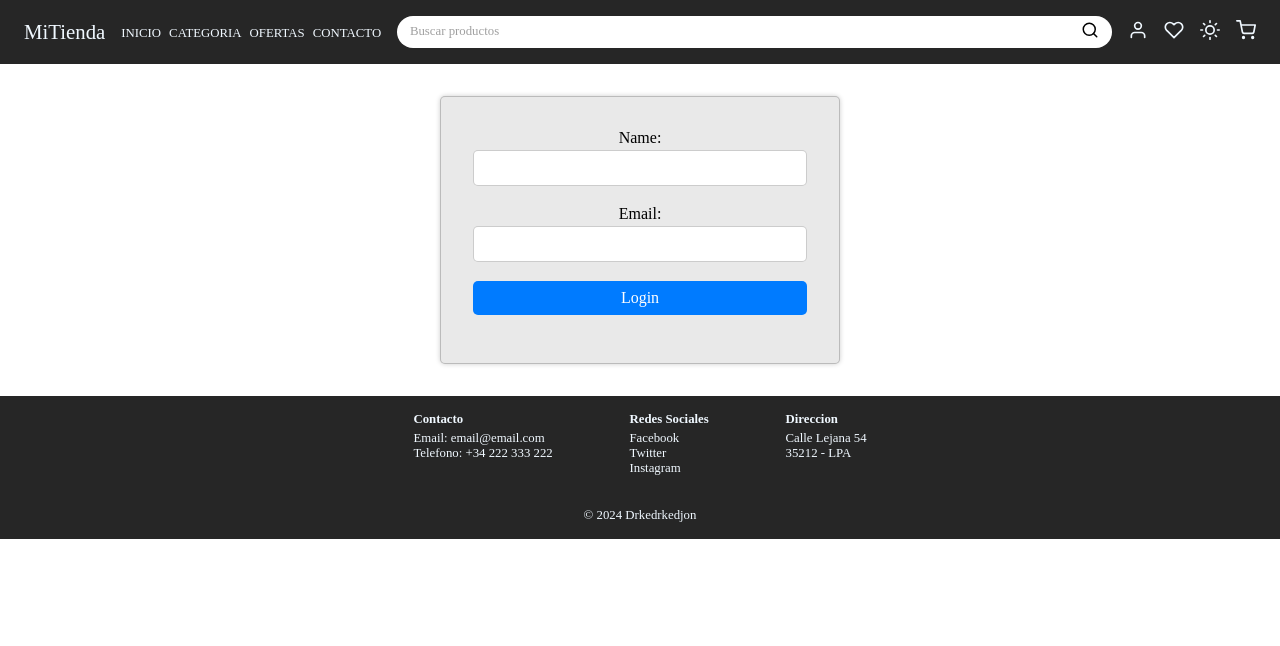
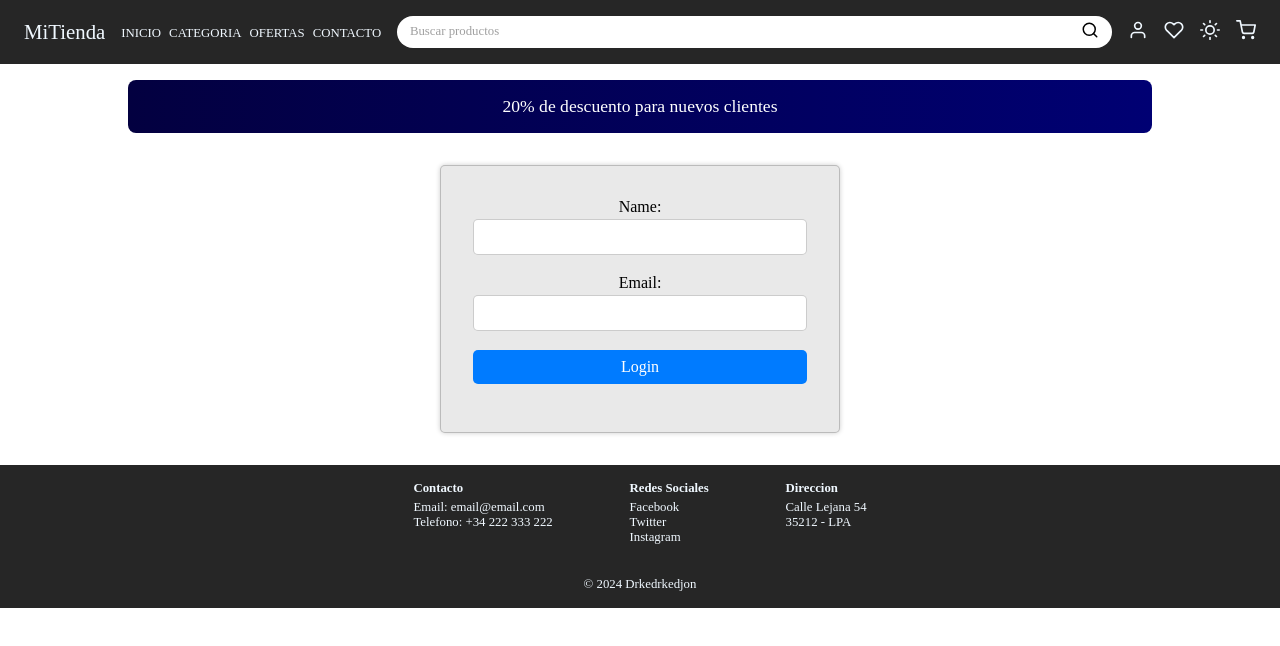
Before and after one commit to drkedrkedjon/e-comerce-react-redux, a React (Vite) app in the folder lab1/: page /login in a window 1280 px wide. Shown: the top 646 px of the page. Built offline with nearby package versions, Linux system fonts and the light colour scheme.

Commit message:
Working on form validation in login logic

```diff
--- a/lab1/src/components/content/ProductCard.jsx
+++ b/lab1/src/components/content/ProductCard.jsx
@@ -25,12 +25,14 @@ export default function ProductCard({ product }) {
         <p className="card-desc">{product.description}</p>
         <p className="card-price">{product.price}€</p>
       </div>
+      {user.isLogged && (
         <button
           onClick={handleAddToCart}
           className="card-btn"
         >
           Add to Cart
         </button>
+      )}
     </div>
   );
 }
--- a/lab1/src/components/header/Header.css
+++ b/lab1/src/components/header/Header.css
@@ -14,7 +14,7 @@
   background-color: #f0f0f0;
   color: #262626;
 }
-.header-container > h1 {
+.header-title {
   font-size: 1.3rem;
   cursor: pointer;
 }
--- a/lab1/src/components/header/Header.jsx
+++ b/lab1/src/components/header/Header.jsx
@@ -5,6 +5,7 @@ import HeaderAccountMenu from "./HeaderAccountMenu";
 import { Search } from "react-feather";
 import "./Header.css";
 import { UserContext } from "../../contextos/UserContext";
+import { Link } from "react-router-dom";
 
 export default function Header() {
   const [formValue, setFormValue] = useState("");
@@ -22,7 +23,9 @@ export default function Header() {
     <header
       className={`header-container ${user.isDarkMode ? "dark-mode" : "light-mode"}`}
     >
-      <h1>MiTienda</h1>
+      <Link to="/">
+        <h1 className="header-title">MiTienda</h1>
+      </Link>
       <HeaderMenu />
       <form onSubmit={handleSubmit}>
         <input
--- a/lab1/src/components/header/HeaderAccountMenu.jsx
+++ b/lab1/src/components/header/HeaderAccountMenu.jsx
@@ -3,6 +3,7 @@ import { ShoppingCart, Heart, User, Moon, Sun } from "react-feather";
 import "./HeaderAccountMenu.css";
 import { useContext } from "react";
 import { UserContext } from "../../contextos/UserContext";
+import { Link } from "react-router-dom";
 
 export default function HeaderAccountMenu() {
   const { user, setUser } = useContext(UserContext);
@@ -14,7 +15,9 @@ export default function HeaderAccountMenu() {
   return (
     <ul className="account-ul">
       <li>
-        <User size={20} />
+        <Link to="/login">
+          <User size={20} />
+        </Link>
       </li>
       <li>
         <Heart size={20} />
@@ -23,7 +26,9 @@ export default function HeaderAccountMenu() {
         {user.isDarkMode ? <Sun size={20} /> : <Moon size={20} />}
       </li>
       <li className="notificacion-bubble-container">
-        <ShoppingCart size={20} />
+        <Link to="/cart">
+          <ShoppingCart size={20} />
+        </Link>
 
         {user.shoppingCartItems.length !== 0 && (
           <span className="notification-bubble">
--- a/lab1/src/components/layout/Layout.jsx
+++ b/lab1/src/components/layout/Layout.jsx
@@ -2,11 +2,13 @@
 import { Outlet } from "react-router-dom";
 import Footer from "../footer/Footer";
 import Header from "../header/Header";
+import Promotion from "../promotion/Promotion";
 
 export default function Layout() {
   return (
     <>
       <Header />
+      <Promotion />
       <Outlet />
       <Footer />
     </>
--- a/lab1/src/components/login/LoginForm.jsx
+++ b/lab1/src/components/login/LoginForm.jsx
@@ -7,8 +7,19 @@ export default function LoginForm() {
   const { user, setUser } = useContext(UserContext);
   const { form, setName, setEmail, reset } = useForm();
 
-  function handleLogin(e) {
+  function handleSubmit(e) {
     e.preventDefault();
+
+    if (user.isLogged) {
+      setUser({
+        ...user,
+        isLogged: false,
+      });
+    } else if (!user.isLogged) {
+      if (!form.name || !form.email) {
+        alert("Please, fill all fields");
+        return;
+      }
       setUser({
         ...user,
         ...form,
@@ -16,16 +27,15 @@ export default function LoginForm() {
       });
       reset();
     }
-  function handleLogoff(e) {
-    e.preventDefault();
-    setUser({
-      ...user,
-      isLogged: false,
-    });
   }
 
   return (
-    <form className="login-form">
+    <form
+      onSubmit={handleSubmit}
+      className="login-form"
+    >
+      {!user.isLogged && (
+        <>
           <label htmlFor="name">Name:</label>
           <input
             type="text"
@@ -37,16 +47,16 @@ export default function LoginForm() {
           <label htmlFor="email">Email:</label>
           <input
             type="email"
+            required={true}
             id="email"
             name="email"
             value={form.email}
             onChange={(e) => setEmail(e.target.value)}
           />
-      {user.isLogged ? (
-        <button onClick={handleLogoff}>Logoff</button>
-      ) : (
-        <button onClick={handleLogin}>Login</button>
+        </>
       )}
+
+      {user.isLogged ? <button>Logoff</button> : <button>Login</button>}
       {user.isLogged && <p>{`${user.name}, do you want to end session?`}</p>}
     </form>
   );
--- a/lab1/src/components/content/Promotion.jsx
+++ b/lab1/src/components/promotion/Promotion.jsx
@@ -1,19 +1,17 @@
 import "./Promotion.css";
 import { UserContext } from "../../contextos/UserContext";
-import { RutasContext } from "../../contextos/RutasContext";
 import { useContext } from "react";
 
 export default function Promotion() {
   const { user } = useContext(UserContext);
-  // rutas seran: content y shopping-cart
-  const { rutas } = useContext(RutasContext);
+  const rutas = window.location.pathname.split("/")[1];
 
   const banner = () => {
-    if (user.isLogged && rutas === "content") {
+    if (user.isLogged && rutas === "/") {
       return <p>{user.name}, use your 20% of discount</p>;
-    } else if (!user.isLogged && rutas === "shopping-cart") {
+    } else if (!user.isLogged && rutas === "cart") {
       return <p>Create an account and get extra discounts!</p>;
-    } else if (user.isLogged && rutas === "shopping-cart") {
+    } else if (user.isLogged && rutas === "cart") {
       return (
         <p>{user.name}, your 20% of discount will be aplied at checkout!</p>
       );
--- a/lab1/src/custom-hooks/useForm.jsx
+++ b/lab1/src/custom-hooks/useForm.jsx
@@ -5,12 +5,12 @@ function formReducer(state, action) {
     case "SET_NAME":
       return {
         ...state,
-        name: action.payload,
+        name: action.payload.trim(),
       };
     case "SET_EMAIL":
       return {
         ...state,
-        email: action.payload,
+        email: action.payload.trim(),
       };
     case "RESET":
       return {
```
Also changed, not shown: lab1/src/components/promotion/Promotion.css (renamed from lab1/src/components/content/Promotion.css). Lines whose indentation alone changed are shown as unchanged.
